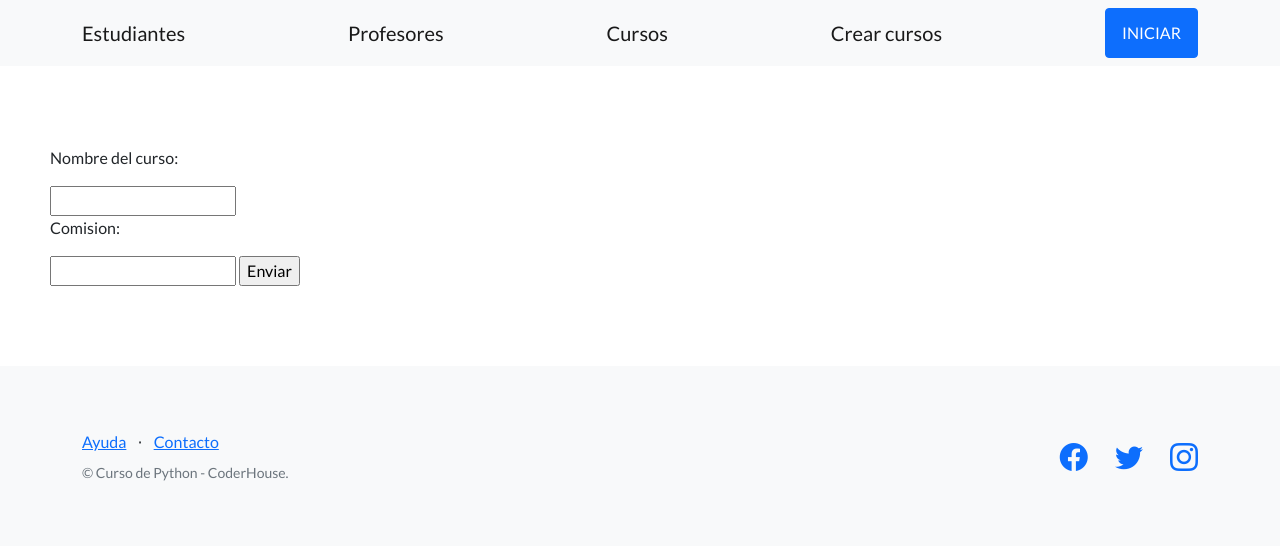
After one commit to Mauro903/Sistema_coder, a Django app: page /plataforma/crear-curso/ in a window 1280 px wide. The commit adds this page. Shown: the top 546 px of the page. Run offline with Django 4.2, Linux system fonts and the light colour scheme; some libraries are stand-ins or nearby versions.

Commit message:
agregando botones de formularios

```diff
--- a/sistema_coder/estudiantes/templates/estudiantes/base.html
+++ b/sistema_coder/estudiantes/templates/estudiantes/base.html
@@ -31,6 +31,7 @@
                 <a class="navbar-brand" href="{% url 'listar_alumnos' %}">Estudiantes</a>
                 <a class="navbar-brand" href="{% url 'listar_profesores' %}">Profesores</a>
                 <a class="navbar-brand" href={% url 'listar_cursos' %}>Cursos</a>
+                <a class="navbar-brand" href={% url 'crear_curso' %}>Crear cursos</a>
                 <a class="btn btn-primary" href="{% url 'inicio' %}">INICIAR</a>
             </div>
         </nav>
--- /dev/null
+++ b/sistema_coder/estudiantes/templates/estudiantes/formulario_curso.html
@@ -0,0 +1,20 @@
+{% extends 'estudiantes/base.html' %}
+
+{% block subtitulo %}Crear curso{% endblock subtitulo %}
+
+{% block estilos %}
+h1.titulos-coder{
+  color: violet;
+}
+{% endblock estilos %}
+
+{% block contenido %}
+  <form action="{% url 'crear_curso' %} method="post">
+    {% csrf_token %}
+    <p>Nombre del curso:</p>
+    <input type="text" name="nombre">
+    <p>Comision:</p>
+    <input type="number" name="comision">
+    <input type="submit" value="Enviar">
+  </form>
+{% endblock contenido %}
--- a/sistema_coder/estudiantes/templates/estudiantes/lista_cursos.html
+++ b/sistema_coder/estudiantes/templates/estudiantes/lista_cursos.html
@@ -10,7 +10,7 @@ h1.titulos-coder{
 
 {% block contenido %}
   <div>
-  {% include "estudiantes/barra_saludo.html" %}
+  {% include 'estudiantes/barra_saludo.html' %}
     <h1 class= "titulos-coder">Lista de cursos</h1><!--creamos una clase para poder darle un estilo al titulo-->
     <ul>
     {% for curso in cursos %}
--- a/sistema_coder/estudiantes/urls.py
+++ b/sistema_coder/estudiantes/urls.py
@@ -1,11 +1,13 @@
 from django.urls import path
 
-from estudiantes.views import inicio, listar_estudiantes, listar_profesores, listar_cursos
+from estudiantes.views import (
+    inicio, listar_estudiantes, listar_profesores, listar_cursos, crear_curso)
 
 
 urlpatterns = [
     path("inicio/",inicio, name="iniciar"),
     path("alumnos/", listar_estudiantes, name="listar_alumnos"), #El name= sirve para que si cambia la url puedo seguir teniendo el mismo nombre en el html
     path("profesores/", listar_profesores, name="listar_profesores"),
-    path("cursos/", listar_cursos, name="listar_cursos")
+    path("cursos/", listar_cursos, name="listar_cursos"),
+    path("crear-curso/", crear_curso , name="crear_curso"),
 ]
--- a/sistema_coder/estudiantes/views.py
+++ b/sistema_coder/estudiantes/views.py
@@ -7,7 +7,7 @@ def inicio(request):
 
     return render(
         request=request,
-        template_name="estudiantes/iniciar.html",
+        template_name='estudiantes/iniciar.html',
         )
 
 def listar_estudiantes(request):
@@ -16,7 +16,7 @@ def listar_estudiantes(request):
     }
     return render(
         request=request,
-        template_name="estudiantes/Lista_estudiantes.html",
+        template_name='estudiantes/Lista_estudiantes.html',
         context=contexto,
         )
 
@@ -26,7 +26,7 @@ def listar_profesores(request):
     }
     return render(
         request=request,
-        template_name="estudiantes/Lista_profesores.html",
+        template_name='estudiantes/Lista_profesores.html',
         context=contexto,
         )
 
@@ -38,8 +38,15 @@ def listar_cursos(request):
     }
     return render(
         request=request,
-        template_name="estudiantes/Lista_cursos.html",
+        template_name='estudiantes/Lista_cursos.html',
         context=contexto,
         )
 
-# Create your views here.
+def crear_curso(request):
+    if request.method == "POST":
+        pass
+    else: #GET
+        return render(
+            request=request,
+            template_name= 'estudiantes/formulario_curso.html'
+        )
```
